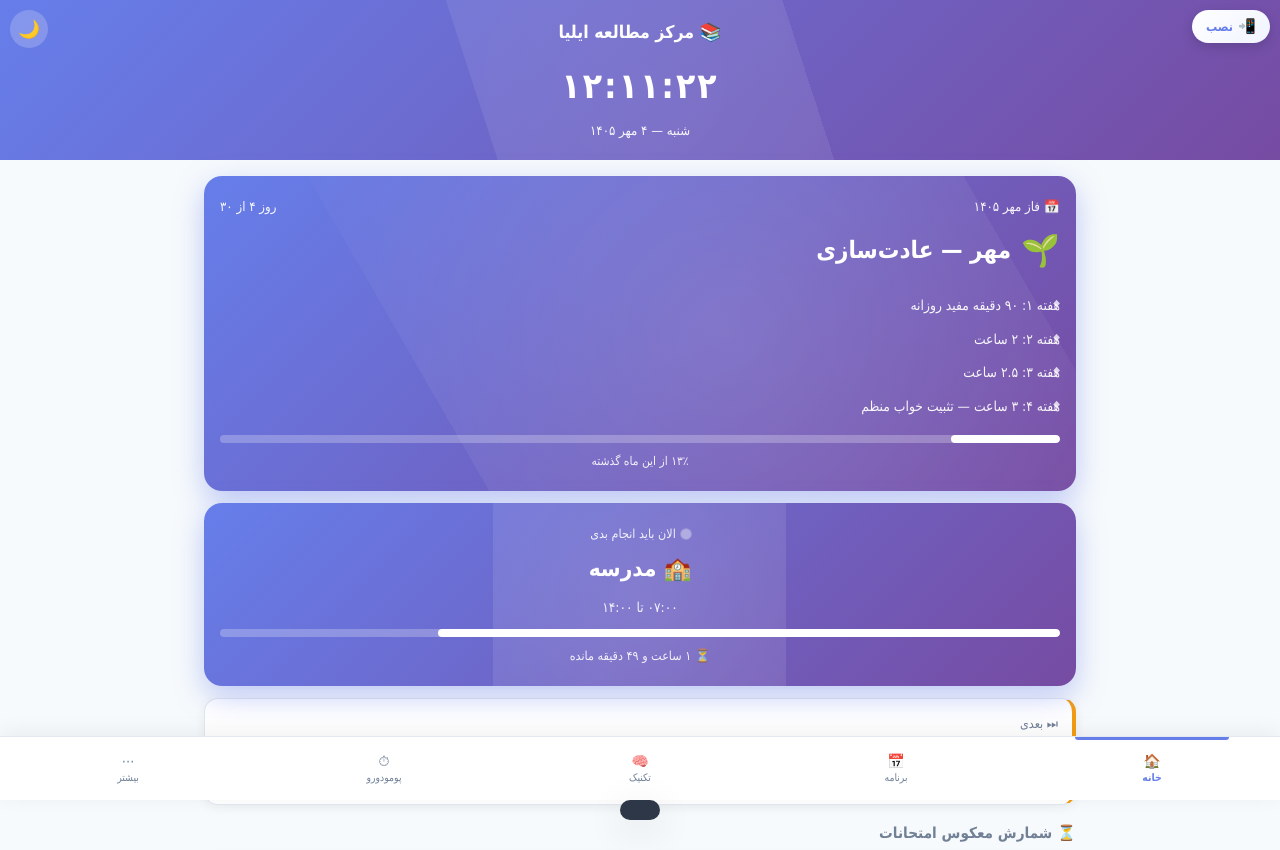
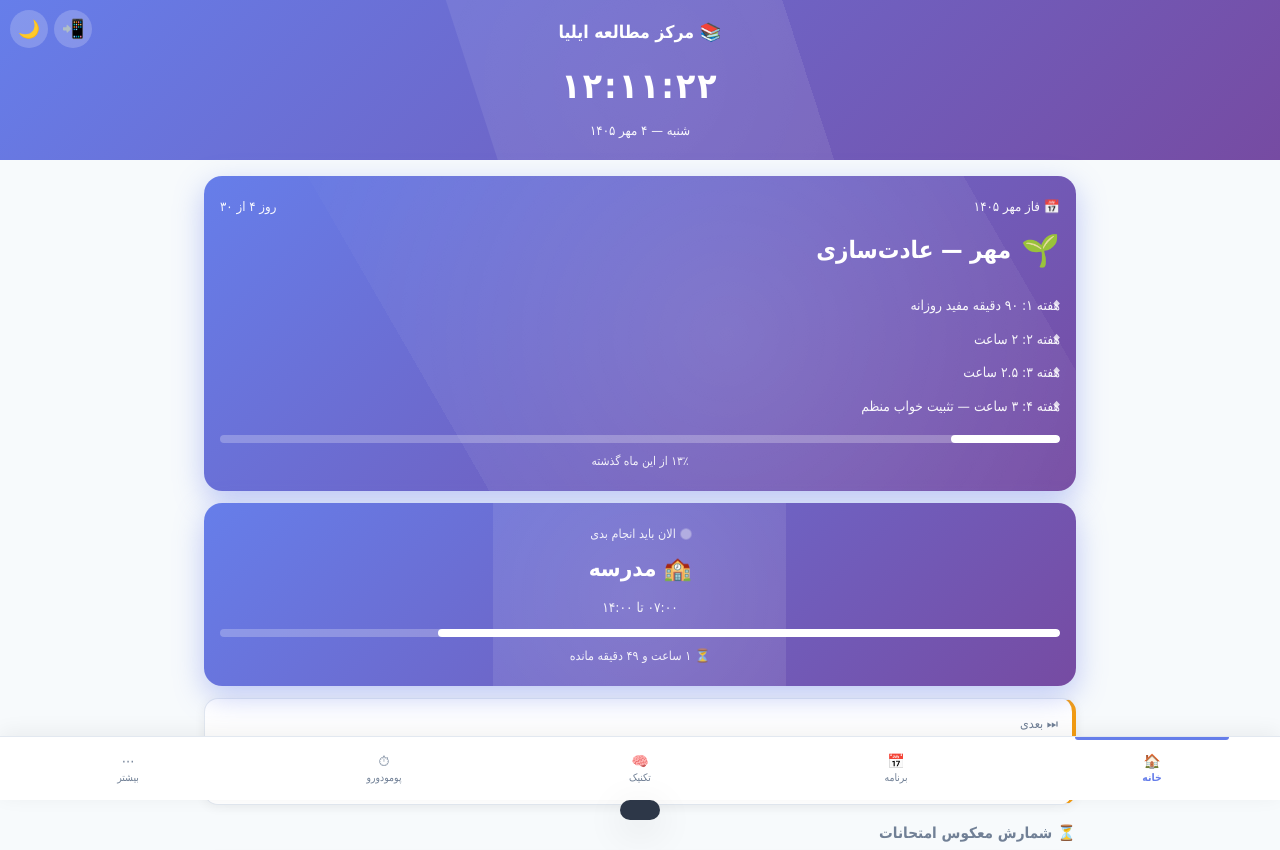
Before and after one commit to ilyasalehzade6-wq/pulse-management, a plain HTML site: page index.html in a window 1280 px wide. Shown: the top 850 px of the page. Drawn offline with Linux system fonts and the light colour scheme; a small style sheet from the web is missing.

Commit message:
Add files via upload

```diff
--- a/index.html
+++ b/index.html
@@ -42,40 +42,35 @@ header h1{font-size:1.1em;font-weight:700;position:relative;z-index:1;margin-bot
 .live-clock{position:relative;z-index:1;display:flex;justify-content:center;align-items:baseline;gap:6px;margin-top:4px}
 .clock-time{font-size:2.2em;font-weight:900;font-variant-numeric:tabular-nums;letter-spacing:2px}
 .live-date{position:relative;z-index:1;margin-top:4px;font-size:.82em;opacity:.95}
-.theme-toggle{position:absolute;top:10px;left:10px;width:38px;height:38px;border-radius:50%;background:rgba(255,255,255,.2);border:none;cursor:pointer;font-size:1.1em;z-index:2;display:flex;align-items:center;justify-content:center}
-
-/* دکمه نصب دائمی در هدر */
+
+.theme-toggle{position:absolute;top:10px;left:10px;width:38px;height:38px;border-radius:50%;background:rgba(255,255,255,.2);border:none;cursor:pointer;font-size:1.1em;z-index:2;display:flex;align-items:center;justify-content:center;color:#fff}
+
+/* دکمه نصب دائمی — کنار دکمه تم */
 .install-btn {
   position: absolute;
   top: 10px;
-  right: 10px;
-  background: linear-gradient(135deg, #fff, #f0f4ff);
-  color: var(--primary);
+  left: 54px;
+  width: 38px;
+  height: 38px;
+  border-radius: 50%;
+  background: rgba(255,255,255,.2);
+  color: #fff;
   border: none;
-  padding: 8px 14px;
-  border-radius: 20px;
-  font-family: inherit;
-  font-size: .78em;
-  font-weight: 700;
   cursor: pointer;
+  font-size: 1.1em;
   z-index: 3;
   display: flex;
   align-items: center;
-  gap: 5px;
-  box-shadow: 0 4px 12px rgba(0,0,0,.15);
-  animation: installPulse 2s infinite;
-  transition: transform .15s;
-}
-.install-btn:active { transform: scale(.94); }
-.install-btn.hidden { display: none; }
-.install-btn .ic { font-size: 1.15em; }
+  justify-content: center;
+  transition: transform .15s, background .2s;
+  animation: installPulse 2.5s infinite;
+}
+.install-btn:active { transform: scale(.9); }
+.install-btn .ic { font-size: 1.05em; }
+.install-btn .lbl { display: none; }
 @keyframes installPulse {
-  0%, 100% { box-shadow: 0 4px 12px rgba(0,0,0,.15), 0 0 0 0 rgba(255,255,255,.6); }
-  50% { box-shadow: 0 4px 12px rgba(0,0,0,.15), 0 0 0 8px rgba(255,255,255,0); }
-}
-@media (max-width: 400px) {
-  .install-btn { font-size: .7em; padding: 6px 10px; }
-  .install-btn .lbl { display: none; }
+  0%, 100% { box-shadow: 0 0 0 0 rgba(255,255,255,.6); }
+  50% { box-shadow: 0 0 0 10px rgba(255,255,255,0); }
 }
 
 .content{padding:16px 14px}
@@ -285,9 +280,8 @@ h3{font-size:1em;margin:10px 0 8px}
 
 <header>
   <button class="theme-toggle" onclick="toggleTheme()" id="themeBtn">🌙</button>
-  <button class="install-btn" id="installBtn" onclick="installPWA()">
+  <button class="install-btn" id="installBtn" onclick="installPWA()" title="نصب اپ">
     <span class="ic">📲</span>
-    <span class="lbl">نصب</span>
   </button>
   <h1>📚 مرکز مطالعه ایلیا</h1>
   <div class="live-clock"><span class="clock-time" id="liveTime">۰۰:۰۰:۰۰</span></div>
@@ -710,7 +704,7 @@ if ('serviceWorker' in navigator) {
 }
 
 // =============================================================
-// PWA — نصب اپ
+// PWA — نصب اپ (دکمه همیشه میمونه)
 // =============================================================
 let deferredPrompt = null;
 const INSTALL_KEY = 'ilia-pwa-installed';
@@ -722,34 +716,31 @@ function isStandalone() {
 }
 
 function updateInstallBtn() {
+  // دکمه همیشه میمونه — کاری نمیکنیم
   const btn = document.getElementById('installBtn');
   if (!btn) return;
-  if (isStandalone() || localStorage.getItem(INSTALL_KEY) === 'true') {
-    btn.classList.add('hidden');
-  } else {
-    btn.classList.remove('hidden');
-  }
+  btn.classList.remove('hidden');
 }
 
 window.addEventListener('beforeinstallprompt', (e) => {
   e.preventDefault();
   deferredPrompt = e;
   console.log('✅ نصب PWA آماده است');
-  updateInstallBtn();
 });
 
 function installPWA() {
-  if (isStandalone() || localStorage.getItem(INSTALL_KEY) === 'true') {
-    toast('✅ قبلاً نصب شده');
+  // اگه الان توی حالت اپ باز شده، پیام بده
+  if (isStandalone()) {
+    toast('✅ اپ نصب شده و الان توی حالت اپ بازه');
     return;
   }
+  // اگه Chrome/Edge پشتیبانی میکنه
   if (deferredPrompt) {
     deferredPrompt.prompt();
     deferredPrompt.userChoice.then((choice) => {
       if (choice.outcome === 'accepted') {
         localStorage.setItem(INSTALL_KEY, 'true');
         toast('🎉 اپ نصب شد!');
-        setTimeout(updateInstallBtn, 500);
       } else {
         toast('لغو شد — هر وقت خواستی دوباره بزن');
       }
@@ -757,6 +748,7 @@ function installPWA() {
     });
     return;
   }
+  // در غیر این صورت، راهنمای دستی
   manualInstall();
 }
 
@@ -783,12 +775,6 @@ function manualInstall() {
 window.addEventListener('appinstalled', () => {
   localStorage.setItem(INSTALL_KEY, 'true');
   toast('🎉 اپ نصب شد!');
-  updateInstallBtn();
-});
-
-window.addEventListener('load', updateInstallBtn);
-document.addEventListener('visibilitychange', () => {
-  if (!document.hidden) updateInstallBtn();
 });
 
 // =============================================================
@@ -1668,6 +1654,7 @@ renderCountdown();
 renderTodaySchedule();
 renderWeekTabs();
 renderFullSchedule();
+updateInstallBtn();
 
 setInterval(updateClock, 1000);
 setInterval(renderCountdown, 1000);
```
